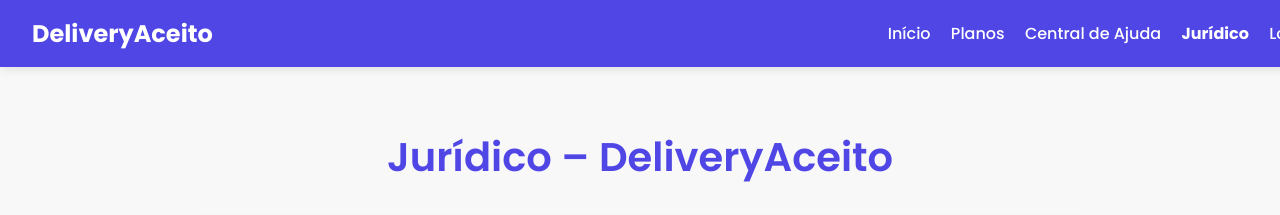
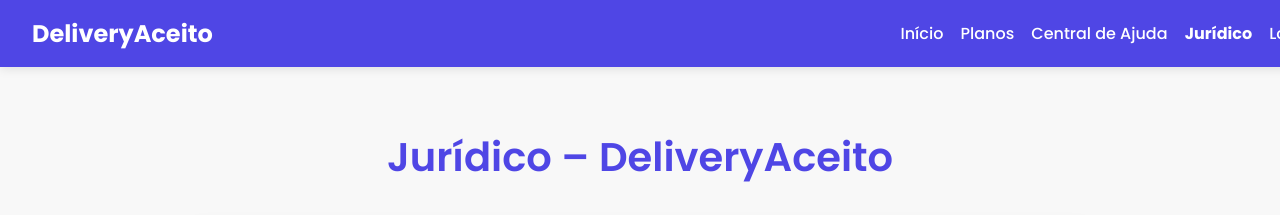
Before and after one commit to CanalCineflix/deliveryaceito, a Python web app: template templates/juridico.html in a window 1280 px wide. Shown: the top 215 px of the page. Run offline with Jinja, Linux system fonts and the light colour scheme; the template is opened without the code that fills it, so the values that code supplies are empty.

Commit message:
Update juridico.html

```diff
--- a/templates/juridico.html
+++ b/templates/juridico.html
@@ -38,7 +38,7 @@
         header nav a {
             color: white;
             text-decoration: none;
-            margin-left: 1rem;
+            margin-left: 0.8rem; /* Reduzi a margem para um espaçamento menor */
             font-weight: 500;
             transition: color 0.3s ease;
         }
```
